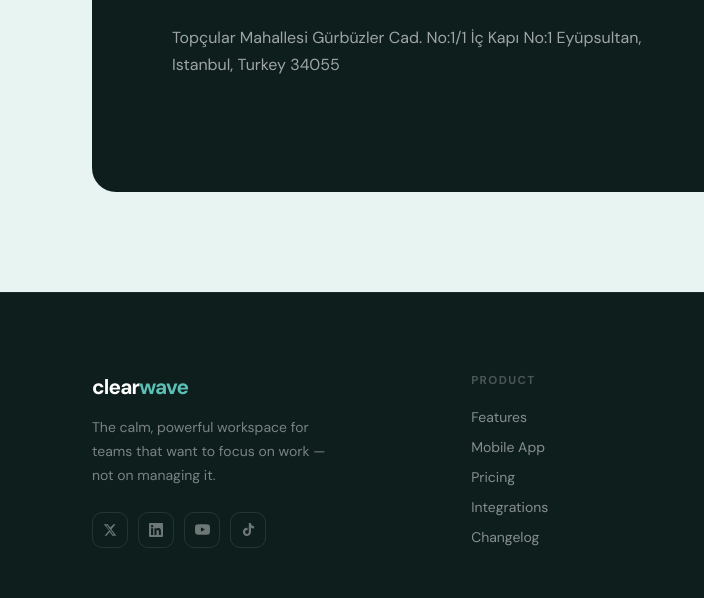
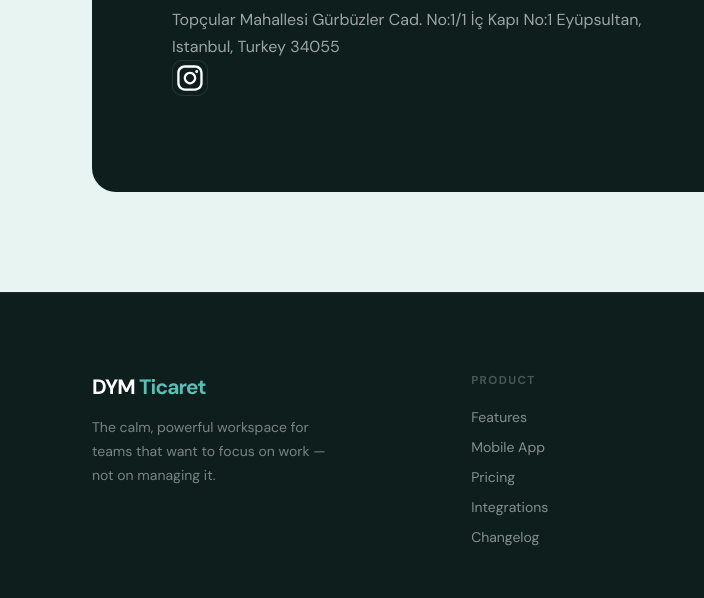
Before and after one commit to kalkansa/dym.github.io, a plain HTML site: page index.html in a window 1280 px wide. Shown: the part 4860-5458 px from the top of the page, 0-704 px from the left. Drawn offline with nearby package versions, Linux system fonts and the light colour scheme; grey boxes are pictures that could not be loaded; a web font is replaced by a local one.

Commit message:
first commit

```diff
--- a/index.html
+++ b/index.html
@@ -586,6 +586,10 @@
           <div class="cta-label">✦ Bize Ulaşın</div>
           <h2 class="cta-title"><br><em>Adresimiz</em></h2>
           <p class="cta-sub">Topçular Mahallesi Gürbüzler Cad. No:1/1 İç Kapı No:1 Eyüpsultan, Istanbul, Turkey 34055</p>
+<p><a href="https://www.instagram.com/dymticaret/" class="social-btn" aria-label="Instagram" target="_blank">
+  <svg xmlns="http://www.w3.org/2000/svg" xmlns:xlink="http://www.w3.org/1999/xlink" fill="#fff" width="800px" height="800px" viewBox="0 0 32 32" id="Camada_1" version="1.1" xml:space="preserve"><g><path d="M22.3,8.4c-0.8,0-1.4,0.6-1.4,1.4c0,0.8,0.6,1.4,1.4,1.4c0.8,0,1.4-0.6,1.4-1.4C23.7,9,23.1,8.4,22.3,8.4z"/><path d="M16,10.2c-3.3,0-5.9,2.7-5.9,5.9s2.7,5.9,5.9,5.9s5.9-2.7,5.9-5.9S19.3,10.2,16,10.2z M16,19.9c-2.1,0-3.8-1.7-3.8-3.8   c0-2.1,1.7-3.8,3.8-3.8c2.1,0,3.8,1.7,3.8,3.8C19.8,18.2,18.1,19.9,16,19.9z"/><path d="M20.8,4h-9.5C7.2,4,4,7.2,4,11.2v9.5c0,4,3.2,7.2,7.2,7.2h9.5c4,0,7.2-3.2,7.2-7.2v-9.5C28,7.2,24.8,4,20.8,4z M25.7,20.8   c0,2.7-2.2,5-5,5h-9.5c-2.7,0-5-2.2-5-5v-9.5c0-2.7,2.2-5,5-5h9.5c2.7,0,5,2.2,5,5V20.8z"/></g></svg>
+</a></p>
+
         </div>
         <div class="cta-actions">
 
@@ -605,21 +609,9 @@
     <div class="container">
       <div class="footer-grid">
         <div class="footer-brand">
-          <a href="#" class="nav-logo">clear<span style="color:var(--accent-light)">wave</span></a>
+          <a href="#" class="nav-logo">DYM<span style="color:var(--accent-light)"> Ticaret</span></a>
           <p class="footer-brand-desc">The calm, powerful workspace for teams that want to focus on work — not on managing it.</p>
           <div class="footer-socials">
-            <a href="#" class="social-btn" aria-label="Twitter / X">
-              <svg width="14" height="14" viewBox="0 0 24 24" fill="currentColor"><path d="M18.244 2.25h3.308l-7.227 8.26 8.502 11.24H16.17l-4.714-6.231-5.401 6.231H2.744l7.73-8.835L1.254 2.25H8.08l4.253 5.622zm-1.161 17.52h1.833L7.084 4.126H5.117z"/></svg>
-            </a>
-            <a href="#" class="social-btn" aria-label="LinkedIn">
-              <svg width="14" height="14" viewBox="0 0 24 24" fill="currentColor"><path d="M20.447 20.452h-3.554v-5.569c0-1.328-.027-3.037-1.852-3.037-1.853 0-2.136 1.445-2.136 2.939v5.667H9.351V9h3.414v1.561h.046c.477-.9 1.637-1.85 3.37-1.85 3.601 0 4.267 2.37 4.267 5.455v6.286zM5.337 7.433a2.062 2.062 0 01-2.063-2.065 2.064 2.064 0 112.063 2.065zm1.782 13.019H3.555V9h3.564v11.452zM22.225 0H1.771C.792 0 0 .774 0 1.729v20.542C0 23.227.792 24 1.771 24h20.451C23.2 24 24 23.227 24 22.271V1.729C24 .774 23.2 0 22.222 0h.003z"/></svg>
-            </a>
-            <a href="#" class="social-btn" aria-label="YouTube">
-              <svg width="15" height="15" viewBox="0 0 24 24" fill="currentColor"><path d="M23.498 6.186a3.016 3.016 0 00-2.122-2.136C19.505 3.545 12 3.545 12 3.545s-7.505 0-9.377.505A3.017 3.017 0 00.502 6.186C0 8.07 0 12 0 12s0 3.93.502 5.814a3.016 3.016 0 002.122 2.136c1.871.505 9.376.505 9.376.505s7.505 0 9.377-.505a3.015 3.015 0 002.122-2.136C24 15.93 24 12 24 12s0-3.93-.502-5.814zM9.545 15.568V8.432L15.818 12l-6.273 3.568z"/></svg>
-            </a>
-            <a href="#" class="social-btn" aria-label="TikTok">
-              <svg width="13" height="13" viewBox="0 0 24 24" fill="currentColor"><path d="M12.525.02c1.31-.02 2.61-.01 3.91-.02.08 1.53.63 3.09 1.75 4.17 1.12 1.11 2.7 1.62 4.24 1.79v4.03c-1.44-.05-2.89-.35-4.2-.97-.57-.26-1.1-.59-1.62-.93-.01 2.92.01 5.84-.02 8.75-.08 1.4-.54 2.79-1.35 3.94-1.31 1.92-3.58 3.17-5.91 3.21-1.43.08-2.86-.31-4.08-1.03-2.02-1.19-3.44-3.37-3.65-5.71-.02-.5-.03-1-.01-1.49.18-1.9 1.12-3.72 2.58-4.96 1.66-1.44 3.98-2.13 6.15-1.72.02 1.48-.04 2.96-.04 4.44-.99-.32-2.15-.23-3.02.37-.63.41-1.11 1.04-1.36 1.75-.21.51-.15 1.07-.14 1.61.24 1.64 1.82 3.02 3.5 2.87 1.12-.01 2.19-.66 2.77-1.61.19-.33.4-.67.41-1.06.1-1.79.06-3.57.07-5.36.01-4.03-.01-8.05.02-12.07z"/></svg>
-            </a>
           </div>
         </div>
         <div>
```
